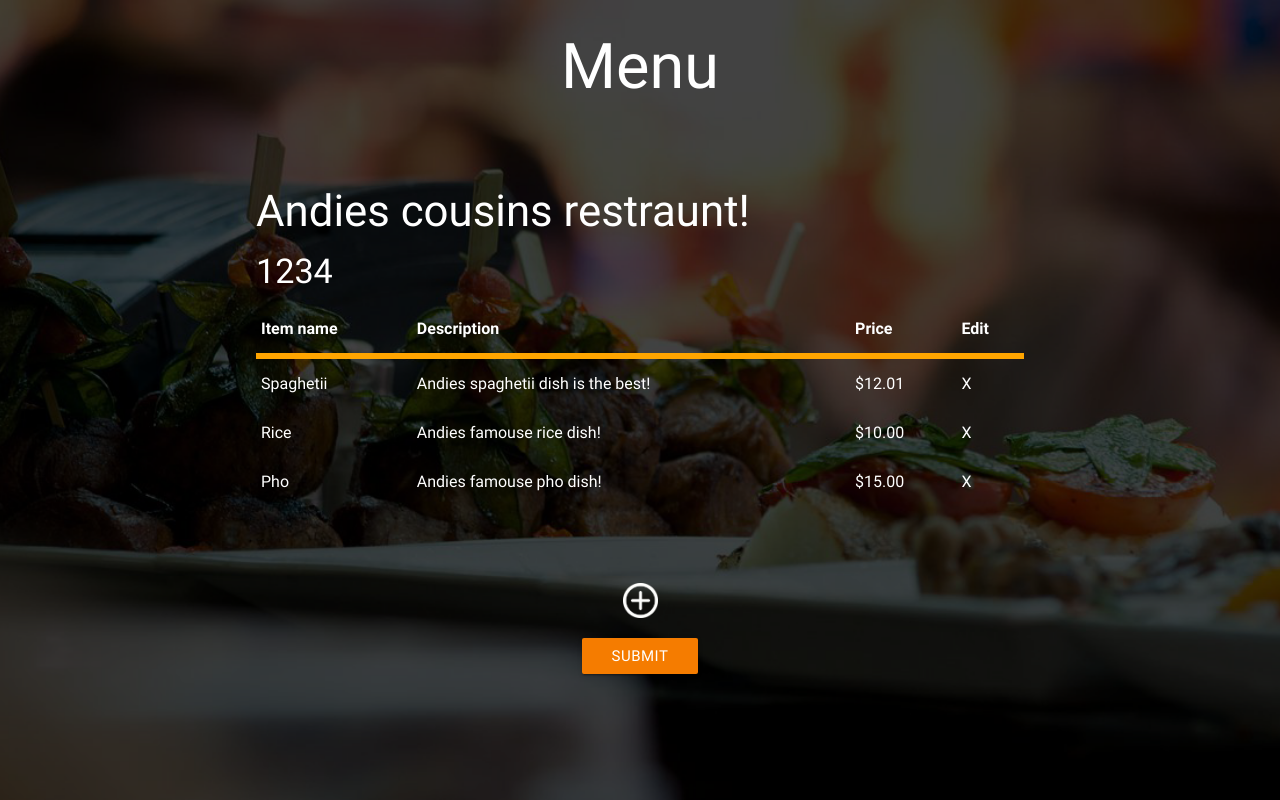
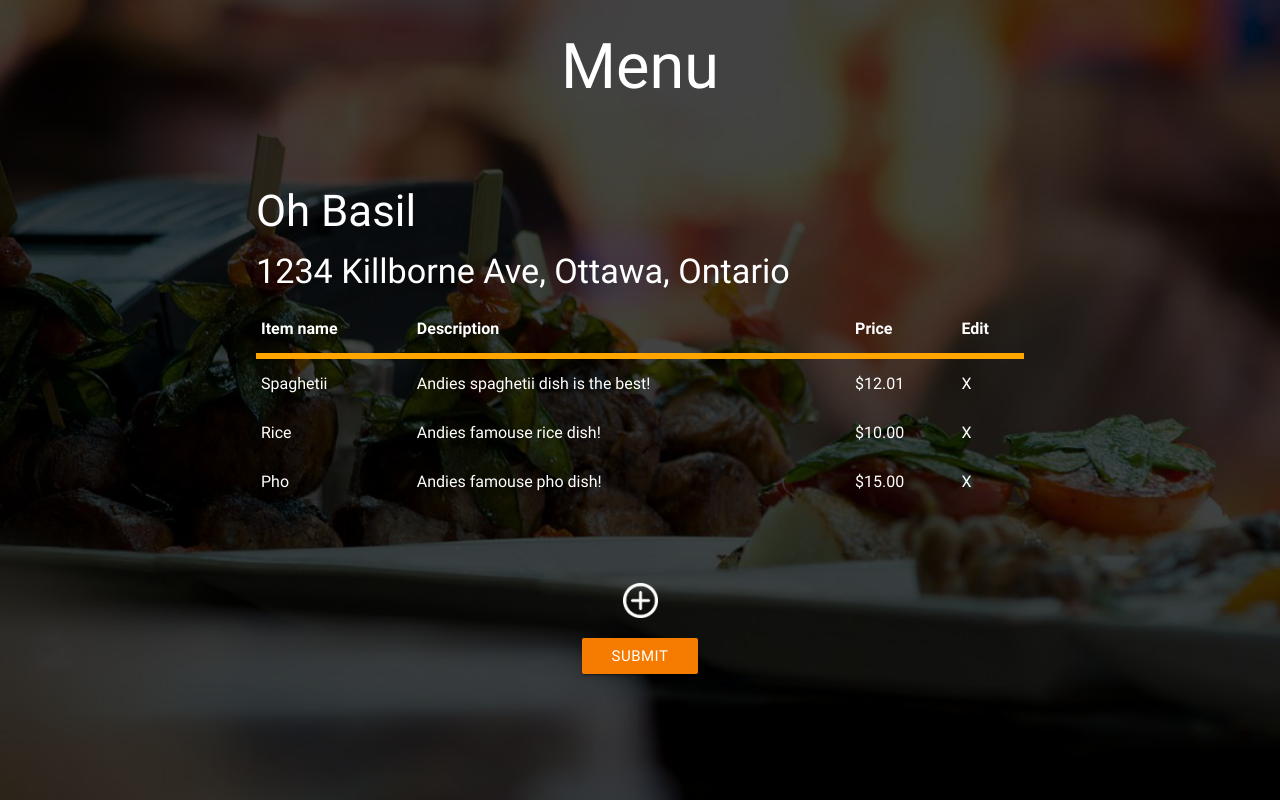
Before and after one commit to TheOnionSeed/hackference2017, a website: page public/view/menu.html in a window 1280 px wide. Drawn offline with nearby package versions, Linux system fonts and the light colour scheme.

Commit message:
Restaurant Name Change

```diff
--- a/public/view/menu.html
+++ b/public/view/menu.html
@@ -23,8 +23,8 @@
 	<body>
 		<div class="row" id="menuContainer" style="color:white; padding-right:20%; padding-left:20%;">
 			<center><h1>Menu</h1></center>
-			<h3 style="padding-top:8%;">Andies cousins restraunt!</h3>
-			<h4>1234</h4>
+			<h3 style="padding-top:8%;">Oh Basil</h3>
+			<h4>1234 Killborne Ave, Ottawa, Ontario</h4>
 			<table id="menuTable" style="color:white";>
 				<tr>
 					<th style="border-bottom: 6px solid #ffa500;">Item name</th>
```
Also changed, not shown: public/view/addTable.html (+1 -1 lines), public/view/resSettings.html (+1 -1 lines).
